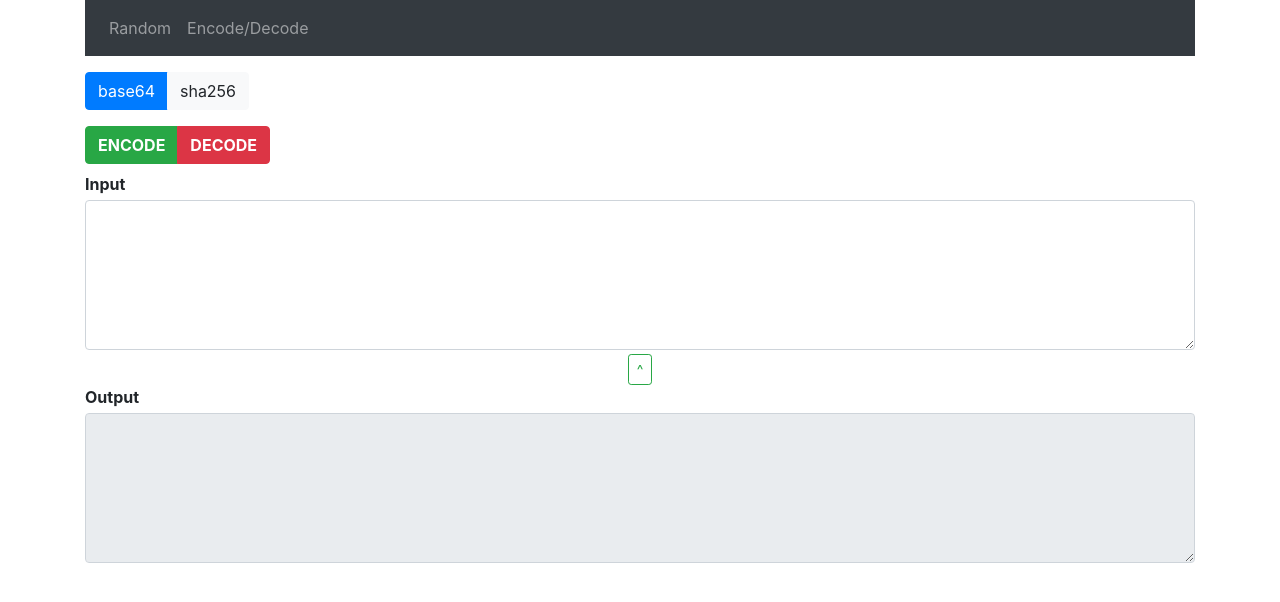
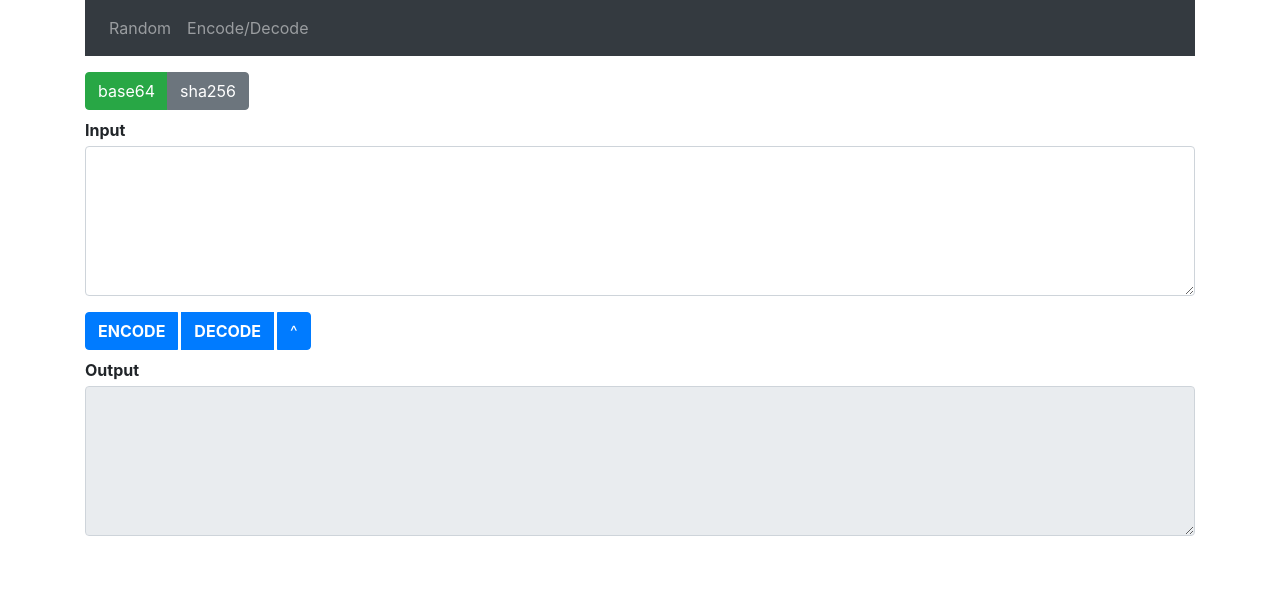
Before and after one commit to xkamil/test-tools, a React (Create React App) app: page /encodedecode in a window 1280 px wide. Shown: the top 602 px of the page. Built offline with nearby package versions, Linux system fonts and the light colour scheme.

Commit message:
view refactor

```diff
--- a/src/client/components/encodedecode/EncodeDecodeView.js
+++ b/src/client/components/encodedecode/EncodeDecodeView.js
@@ -20,21 +20,6 @@ function EncodeDecodeView(props) {
             </div>
         </div>
 
-        <div className="row mt-3">
-            <div className="col-12">
-                <div className="btn-group" role="group" aria-label="Basic example">
-                    <button onClick={encode}
-                            className={'btn btn-success'}
-                            style={{display: encoding.encode ? 'block' : 'none'}}
-                    ><b>ENCODE</b></button>
-                    <button onClick={decode}
-                            className={'btn btn-danger'}
-                            style={{display: encoding.decode ? 'block' : 'none'}}
-                    ><b>DECODE</b></button>
-                </div>
-            </div>
-        </div>
-
         <div className="row mt-2">
             <div className="col-12">
                 <b>Input</b>
@@ -45,16 +30,28 @@ function EncodeDecodeView(props) {
             </div>
         </div>
 
-        <div className={'d-flex justify-content-center mt-1'}>
-            <button data-toggle="tooltip"
-                    data-placement="bottom"
-                    title="Copy output to input"
-                    className={'btn btn-outline-success btn-sm'}
-                    onClick={copyOutputToInput}
-            >^</button>
+        <div className="row mt-3">
+            <div className="col-12">
+                <div className="btn-group" role="group" aria-label="Basic example">
+                    <button onClick={encode}
+                            className={'btn btn-primary mr-1'}
+                            style={{display: encoding.encode ? 'block' : 'none'}}
+                    ><b>ENCODE</b></button>
+                    <button onClick={decode}
+                            className={'btn btn-primary mr-1'}
+                            style={{display: encoding.decode ? 'block' : 'none'}}
+                    ><b>DECODE</b></button>
+                    <button data-toggle="tooltip"
+                            data-placement="bottom"
+                            title="Copy output to input"
+                            className={'btn btn-primary mg-1'}
+                            onClick={copyOutputToInput}
+                    >^</button>
+                </div>
+            </div>
         </div>
 
-        <div className="row">
+        <div className="row mt-2">
             <div className="col-12">
                 <span><b>Output </b> {status}</span>
                 <textarea className="form-control mt-1"
@@ -70,7 +67,7 @@ function EncodeDecodeView(props) {
 function EncodingBtn(props) {
     const {currentEncoding, encoding, setEncoding} = props;
 
-    return <button className={`btn btn-${currentEncoding === encoding ? 'primary' : 'light'}`}
+    return <button className={`btn btn-${currentEncoding === encoding ? 'success' : 'secondary'}`}
                    onClick={() => setEncoding(encoding)}>{encoding.name}</button>;
 }
 
```
